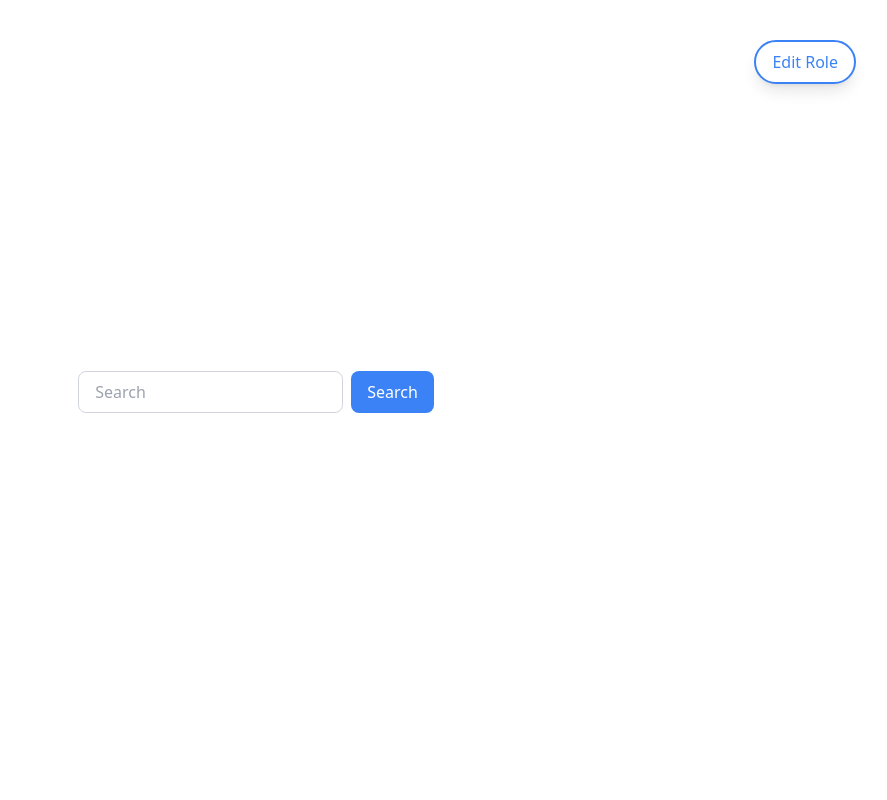
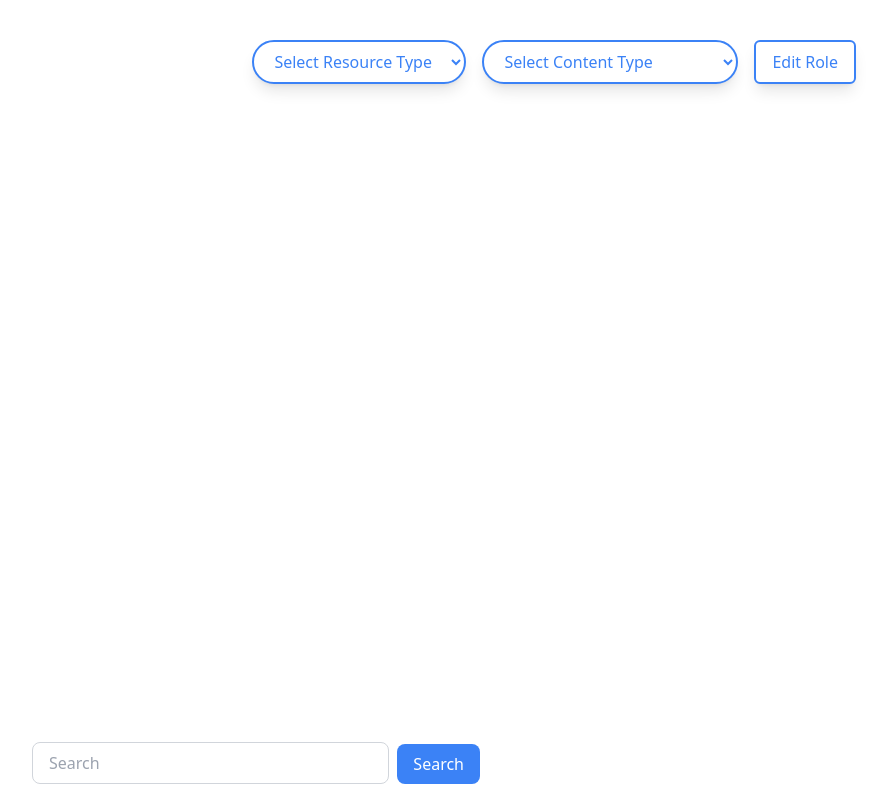
Before and after one commit to DorianAtSchool/nefac, a React (Vite) app in the folder frontend/: page / in a window 1280 px wide. Both pictures are taken after a click on the button 175 px from the left and 432 px from the top of the page. Shown: the whole page, without its empty margins (384-1271 px from the left). Built offline with nearby package versions, Linux system fonts and the light colour scheme.

Commit message:
Polished up front end, added all filters and two new parameters to askLlm

```diff
--- a/frontend/src/SearchBar.tsx
+++ b/frontend/src/SearchBar.tsx
@@ -16,6 +16,8 @@ interface SearchResult {
 const SearchBar = () => {
 
       const [userRole, setUserRole] = useState('');
+      const [contentType, setContentType] = useState('');
+      const [resourceType, setResourceType] = useState('');
       const [inputValue, setInputValue] = useState('');
       const [conversation, setConversation] = useState<{ type: string; content: string; source?: string }[]>([]);
       const conversationEndRef = useRef<HTMLDivElement>(null);
@@ -69,7 +71,7 @@ const SearchBar = () => {
           body: JSON.stringify({
             query: `
             query Search($prompt: String!) {
-              askLlm(prompt: $prompt, roleFilter: "${userRole}") {
+              askLlm(prompt: $prompt, roleFilter: "${userRole}", contentType: "${contentType}", resourceType: "${resourceType}") {
                 title
                 link
                 summary
@@ -114,38 +116,56 @@ const SearchBar = () => {
             </button>
           ))}
         </div>
-      </div>
-      )}
+      </div> )
+      }
 
-      {/* Exit and Edit Role Buttons */}
-      {conversation.length > 0 && userRole !== "" && (
-        <button onClick={() => setConversation([])} className="fixed top-10 left-10 bg-white text-blue-500 border-2 border-blue-500 px-4 py-2 rounded-full shadow-lg hover:bg-blue-500 hover:text-white transition-colors duration-200">
-          Exit
-        </button>
-      )}
+    {/* Edit Role and Dropdowns */}
+      {/* First Dropdown */}
+      {userRole !== "" && (
+        <div className="fixed top-10 right-10 flex items-center space-x-4">
+        <select
+        className="bg-white text-blue-500 border-2 border-blue-500 px-4 py-2 rounded-full shadow-lg hover:bg-blue-500 hover:text-white transition-colors duration-200"
+        onChange={(e) => {
+            setResourceType(e.target.value);
+        }}
+        >
+          <option value="">Select Resource Type</option>
+          <option value="option1">Guides</option>
+          <option value="option2">Lessons</option>
+          <option value="option3">Multimedia</option>
+        </select>
 
-      {userRole !== "" && (
-        <button onClick={() => setUserRole("")} className="fixed top-10 right-10 bg-white text-blue-500 border-2 border-blue-500 px-4 py-2 rounded-full shadow-lg hover:bg-blue-500 hover:text-white transition-colors duration-200">
+        {/* Second Dropdown */}
+        <select
+            className="bg-white text-blue-500 border-2 border-blue-500 px-4 py-2 rounded-full shadow-lg hover:bg-blue-500 hover:text-white transition-colors duration-200"
+            onChange={(e) => {
+            setContentType(e.target.value);
+          }}
+        >
+          <option value="">Select Content Type </option>
+          <option value="option1">Advocacy</option>
+          <option value="option2">Civic Education</option>
+          <option value="option3">Community Outreach</option>
+          <option value="option4">First Amendment Rights</option>
+          <option value="option5">Government Transparency</option>
+          <option value="option6">Investigative Journalism</option>
+          <option value="option7">Media Law</option>
+          <option value="option8">Mentorship</option>
+          <option value="option9">Open Meeting Law</option>
+          <option value="option10">Public Records Law</option>
+          <option value="option11">Skill Building</option>
+          <option value="option12">Workshops</option>
+        </select>
+
+        {/* Edit Role Button */}
+        <button
+          onClick={() => setUserRole("")}
+          className="bg-white text-blue-500 border-2 border-blue-500 px-4 py-2 rounded-md shadow-lg hover:bg-blue-500 hover:text-white transition-colors duration-200"
+        >
           Edit Role
         </button>
-      )}
-
-    {/* Search Form */}
-    <form onSubmit={handleSearch} className="flex gap-2 mb-4">
-      <input
-        type="search"
-        placeholder="Search"
-        value={inputValue}
-        onChange={handleInputChange}
-        className="w-full px-4 py-2 border border-gray-300 rounded-lg focus:outline-none focus:ring-2 focus:ring-blue-500"
-      />
-      <button
-        type="submit"
-        className="px-4 py-2 bg-blue-500 text-white rounded-lg hover:bg-blue-600 focus:outline-none focus:ring-2 focus:ring-blue-500 focus:ring-offset-2"
-      >
-        Search
-      </button>
-    </form>
+      </div> )
+      }
 
       {/* <div className="w-full max-w-lg mb-20">
         {conversation.map((msg, index) => (
@@ -187,8 +207,9 @@ const SearchBar = () => {
           ></path>
         </svg>
         <span className="ml-2 text-blue-500">Searching...</span>
-      </div>
-) }
+      </div> )
+    }
+
   {/* Results */}
   {!isLoading && results.length > 0 && (<div className="space-y-6" >
     {results.map((result, index) => (
@@ -221,6 +242,26 @@ const SearchBar = () => {
     ))}
   </div>)}
 
+  {/* Search Bar */}
+  <div className="fixed bottom-0 left-0 right-0 flex justify-center items-end h-20 bg-white z-10">
+    <form onSubmit={handleSearch} className="w-full max-w-md mb-4">
+      <div className="flex items-end justify-center">
+        <input
+          type="search"
+          placeholder="Search"
+          value={inputValue}
+          onChange={handleInputChange}
+          className="w-full px-4 py-2 border border-gray-300 rounded-lg focus:outline-none focus:ring-2 focus:ring-blue-500"
+        />
+        <button
+          type="submit"
+          className="ml-2 px-4 py-2 bg-blue-500 text-white rounded-lg hover:bg-blue-600 focus:outline-none focus:ring-2 focus:ring-blue-500 focus:ring-offset-2"
+        >
+          Search
+        </button>
+      </div>
+    </form>
+  </div>
   </div>
   );
 };
```
Lines whose indentation alone changed are shown as unchanged.
